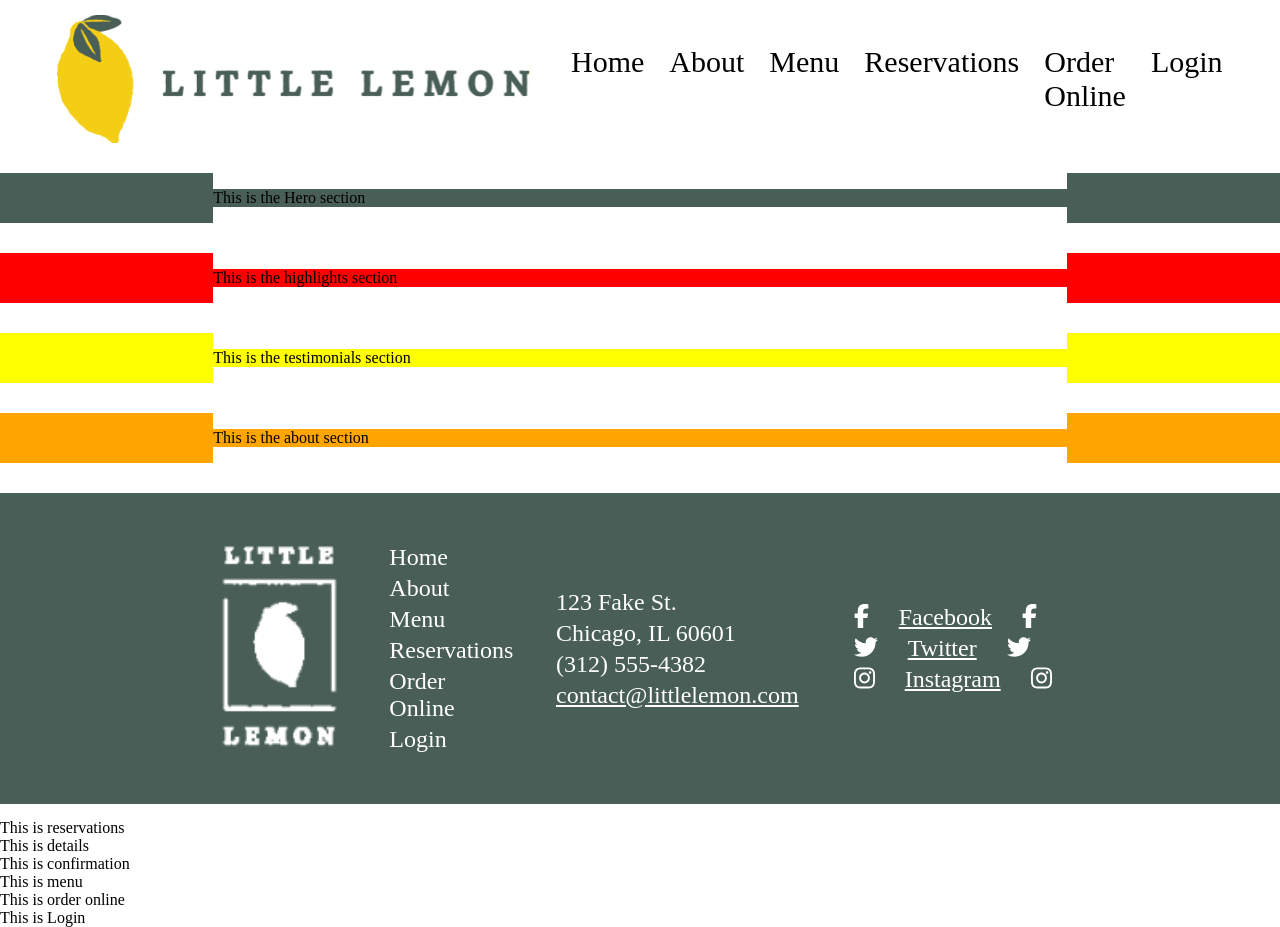
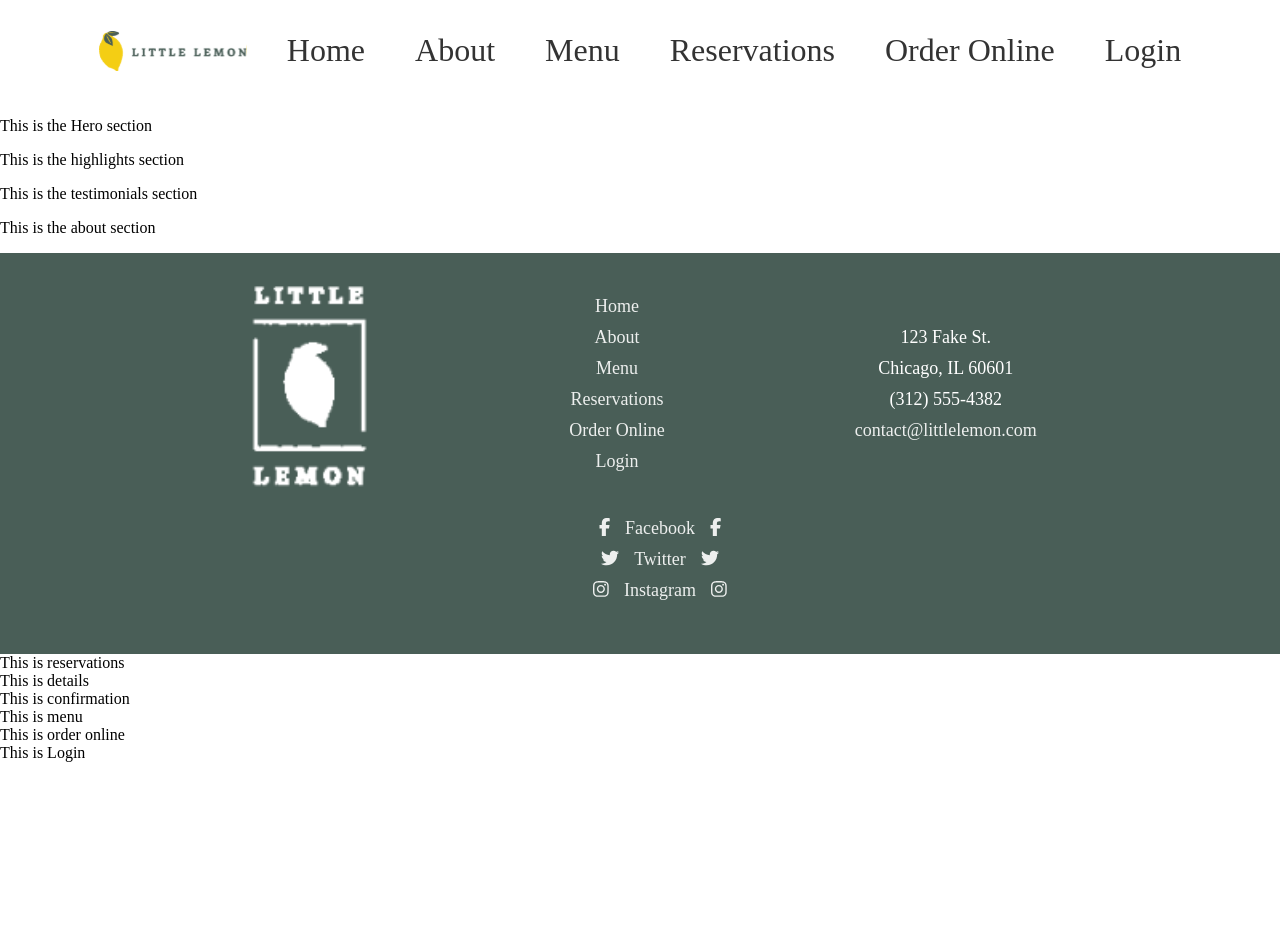
Before and after one commit to horoserp/Capstone, a React (Create React App) app: page / in a window 1280 px wide. After the commit the page ends 800 px from the top, so only its background shows below. Built offline with nearby package versions, Linux system fonts and the light colour scheme; a web font is replaced by a local one.

Commit message:
Change grid to flexbox. Update CSS accordingly.

```diff
--- a/src/App.css
+++ b/src/App.css
@@ -2,78 +2,52 @@
     font-family: 'Markazi Text', serif;
 }
 
-.container {
-    display: grid;
-    grid-template-columns: 100%;
-    grid-template-rows: auto;
-    padding: 15px 0px;
+header, footer {
+    display: flex;
+    flex-wrap: wrap;
+    justify-content: center;
+    align-items: center;
 }
 
-@media (min-width: 440px) {
-    .container {
-        grid-template-columns: 2fr 8fr 2fr;
-        grid-template-rows: auto;
-    };
-}
-
-.header {
-    display: inline-flex;
-    justify-content: center;
-    font-size: 30px;
-}
-
-header nav ul {
-    display: inline-flex;
-    gap: 25px;
+header > nav > ul {
+    display: flex;
+    flex-wrap: wrap;
+    gap: 0px 50px;
+    font-size: xx-large;
 }
 
 header a {
-    color: black;
+    color: #333333;
 }
 
-.nav a {
+a {
     text-decoration: none;
 }
 
-li {
+ul {
     list-style-type: none;
 }
 
-.hero {
-    background-color: #495E57;
-}
-
-.highlights {
-    background-color: red;
-}
-
-.testimonials {
-    background-color: yellow;
-}
-
-.about {
-    background-color: orange;
-}
-
-.footer {
-    display: inline-flex;
-    justify-content: space-evenly;
+footer {
+    display: flex;
+    justify-content: center;
     align-items: center;
-    padding: 25px 0px;
-    background-color: #495E57;
+    gap: 0px 150px;
+    padding: 25px 100px;
+    font-size: large;
+    background-color: #495e57;
     color: white;
-    font-size: 24px;
 }
 
 footer a {
-    display: inline-flex;
-    color: white;
-}
-
-a span {
-    padding: 0px 15px;
+    color: #edefee;
 }
 
 footer li {
-    padding: 2px 0px;
+    text-align: center;
+    padding-bottom: 10px;
 }
+
+.social {
+    padding: 0px 15px;
+}
--- a/src/Components/About.js
+++ b/src/Components/About.js
@@ -1,9 +1,7 @@
 function About() {
     return(
-        <section className="container">
-            <div className="about"/>
-            <p className="about">This is the about section</p>
-            <div className="about"/>
+        <section>
+            <p>This is the about section</p>
         </section>
     );
 }
--- a/src/Components/Footer.js
+++ b/src/Components/Footer.js
@@ -5,9 +5,7 @@ import { faFacebookF, faTwitter, faInstagram } from "@fortawesome/free-brands-sv
 
 function Footer() {
     return (
-        <footer className='container'>
-            <div className='footer'/>
-            <div className='footer'>
+        <footer>
             <img src={monoLogo} alt="Little Lemon white logo"/>
             <Nav/>
             <ul>
@@ -19,28 +17,26 @@ function Footer() {
             <ul>
                 <li>
                     <a href="https://www.facebook.com" target="_blank" rel="noopener noreferrer">
-                            <span><FontAwesomeIcon icon={faFacebookF} /></span>
-                            <span>Facebook</span>
-                            <span><FontAwesomeIcon icon={faFacebookF} /></span>
+                        <FontAwesomeIcon icon={faFacebookF} />
+                        <span className='social'>Facebook</span>
+                        <FontAwesomeIcon icon={faFacebookF} />
                     </a>
                 </li>
                 <li>
                     <a href="http://www.twitter.com" target="_blank" rel="noopener noreferrer">
-                            <span><FontAwesomeIcon icon={faTwitter} /></span>
-                            <span>Twitter</span>
-                            <span><FontAwesomeIcon icon={faTwitter} /></span>
+                        <FontAwesomeIcon icon={faTwitter} />
+                        <span className='social'>Twitter</span>
+                        <FontAwesomeIcon icon={faTwitter} />
                     </a>
                 </li>
                 <li>
                     <a href="https://www.instagram.com" target="_blank" rel="noopener noreferrer">
-                            <span><FontAwesomeIcon icon={faInstagram} /></span>
-                            <span>Instagram</span>
-                            <span><FontAwesomeIcon icon={faInstagram} /></span>
+                        <FontAwesomeIcon icon={faInstagram} />
+                        <span className='social'>Instagram</span>
+                        <FontAwesomeIcon icon={faInstagram} />
                     </a>
                 </li>
             </ul>
-            </div>
-            <div className='footer'/>
         </footer>
     );
 }
--- a/src/Components/Header.js
+++ b/src/Components/Header.js
@@ -3,13 +3,9 @@ import logo from '../Images/Logo.svg';
 
 function Header() {
     return (
-        <header className='container'>
-            <div className='header' />
-            <div className='header'>
-                <img src={logo} alt={"Little Lemon Logo"} />
-                <Nav/>
-            </div>
-            <div className='header' />
+        <header>
+            <img src={logo} alt={"Little Lemon Logo"} />
+            <Nav/>
         </header>
     );
 }
--- a/src/Components/Hero.js
+++ b/src/Components/Hero.js
@@ -1,9 +1,7 @@
 function Hero() {
     return (
-        <section className="container">
-            <div className="hero"/>
-            <p className="hero">This is the Hero section</p>
-            <div className="hero"/>
+        <section>
+            <p>This is the Hero section</p>
         </section>
     );
 }
--- a/src/Components/Highlights.js
+++ b/src/Components/Highlights.js
@@ -1,9 +1,7 @@
 function Highlights() {
     return (
-        <section className="container">
-            <div className="highlights"/>
-            <p className="highlights">This is the highlights section</p>
-            <div className="highlights"/>
+        <section>
+            <p>This is the highlights section</p>
         </section>
     );
 }
--- a/src/Components/Nav.js
+++ b/src/Components/Nav.js
@@ -1,7 +1,7 @@
 function Nav(props) {
     return (
         <nav>
-            <ul className='nav'>
+            <ul>
                 <li><a href="">Home</a></li>
                 <li><a href="">About</a></li>
                 <li><a href="">Menu</a></li>
--- a/src/Components/Testimonials.js
+++ b/src/Components/Testimonials.js
@@ -1,9 +1,7 @@
 function Testimonials() {
     return(
-        <section className="container">
-            <div className="testimonials"/>
-            <p className="testimonials">This is the testimonials section</p>
-            <div className="testimonials"/>
+        <section>
+            <p>This is the testimonials section</p>
         </section>
     );
 }
```
Lines whose indentation alone changed are shown as unchanged.
